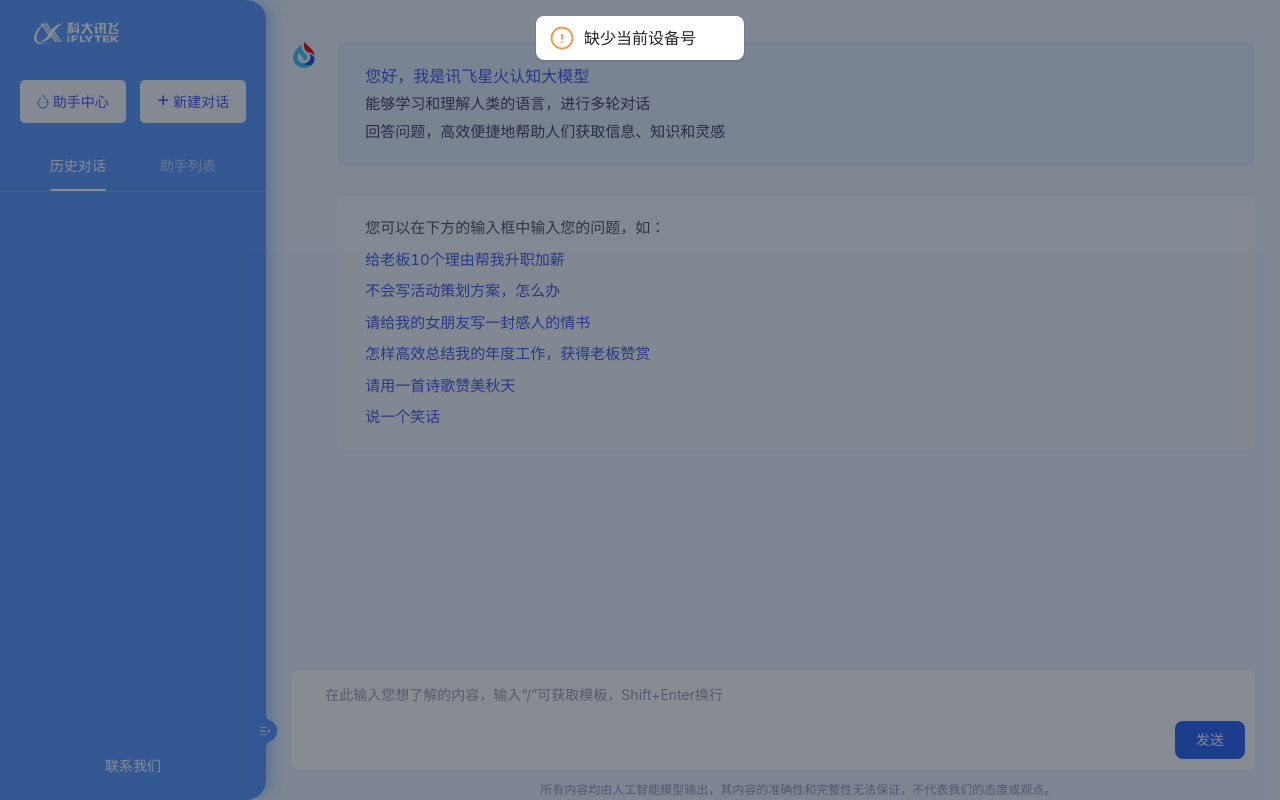
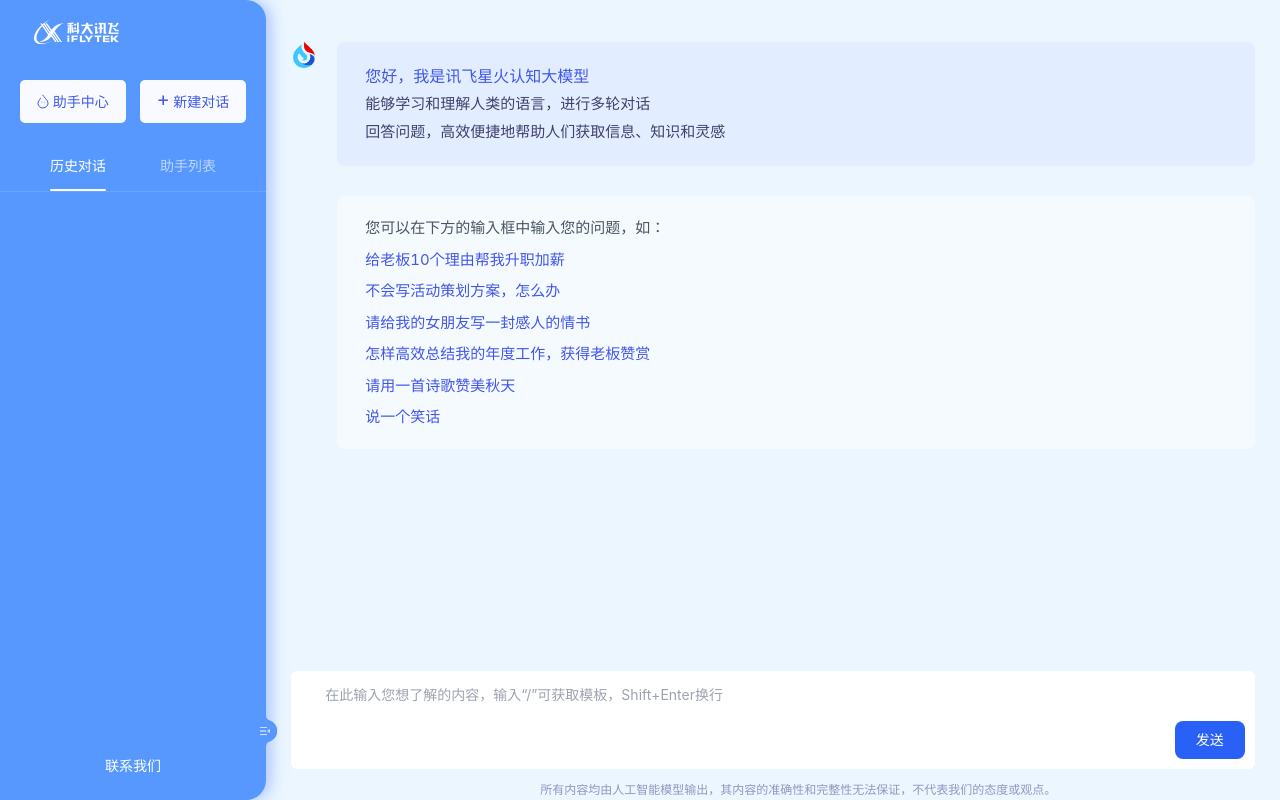
Before and after one commit to Sayid1/gpt, a Vue app: page /#/ in a window 1280 px wide. Built offline with nearby package versions, Linux system fonts and the light colour scheme.

Commit message:
修改蒙蔽默认值

```diff
--- a/src/store.js
+++ b/src/store.js
@@ -16,7 +16,7 @@ export const useGlobalState = createGlobalState(
     const manualStop = ref(false)
     const wsClosed = ref(false)
     //支付免费换 ，true 支付  false 免费
-    const showMask = ref(true)
+    const showMask = ref(false)
 
     const showChat = ref(true)
     // 当前的对话消息记录
```
